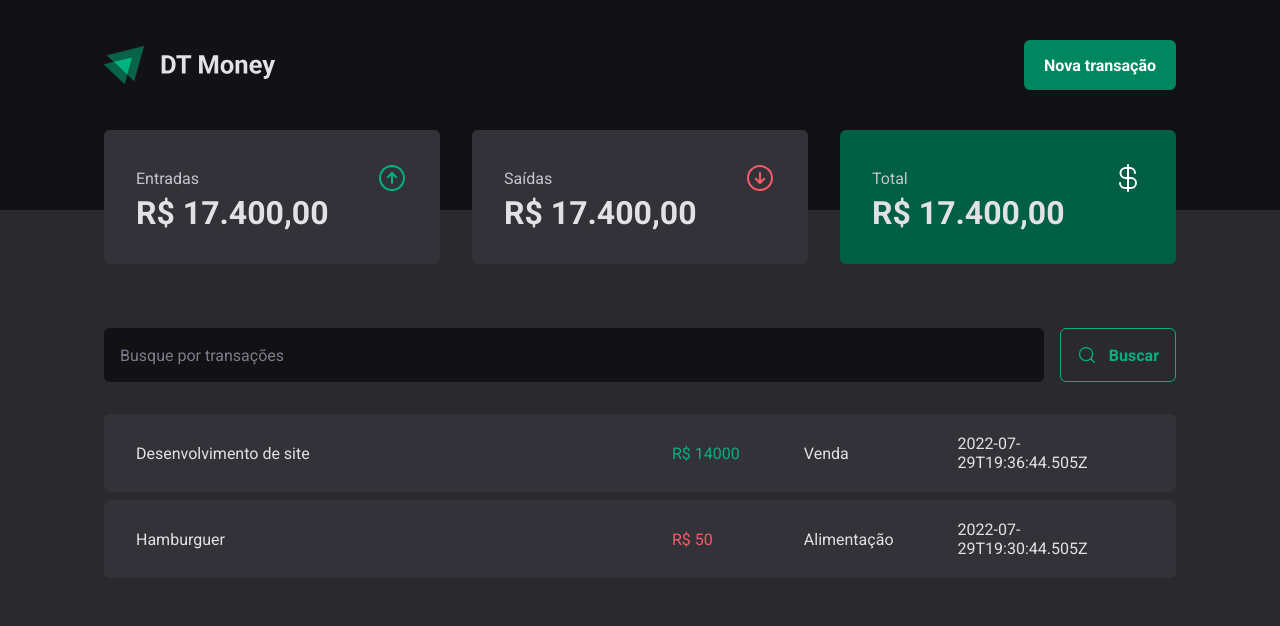
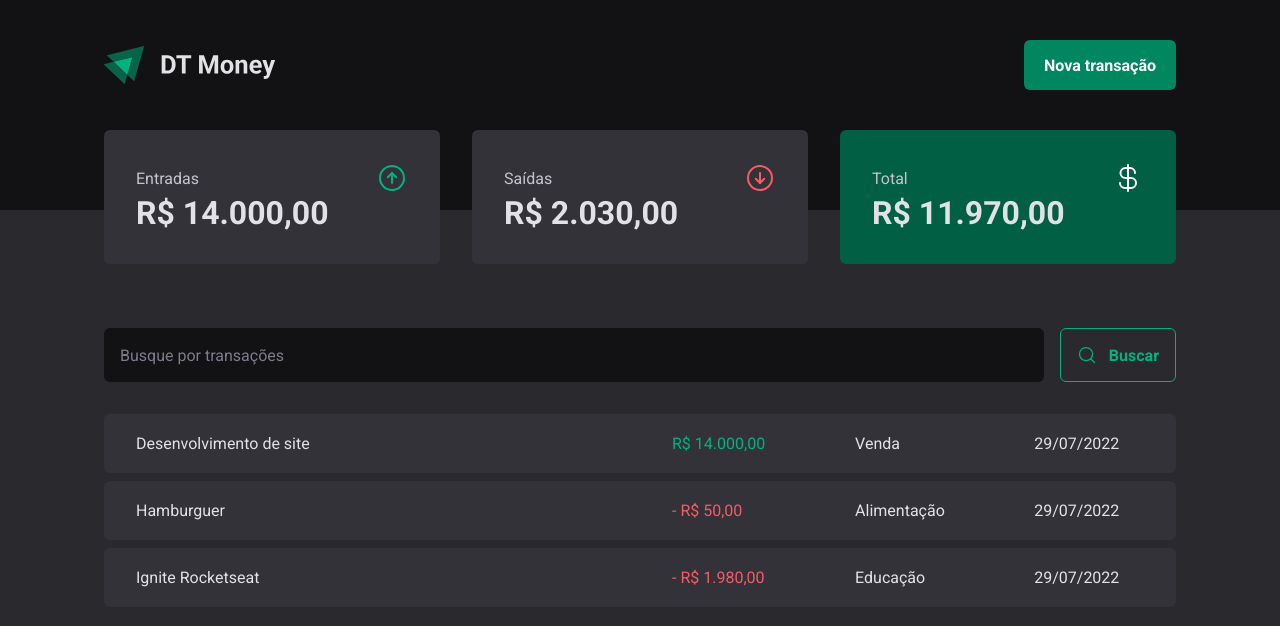
Before and after one commit to navestelar/dt-money, a React (Vite) app: page / in a window 1280 px wide. Shown: the top 626 px of the page. Built offline with nearby package versions, Linux system fonts and the light colour scheme; data requests are answered from the project's data file.

Commit message:
refact: summary calc

```diff
--- a/server.json
+++ b/server.json
@@ -15,6 +15,14 @@
       "category": "Alimentação",
       "price": 50,
       "createdAt": "2022-07-29T19:30:44.505Z"
+    },
+    {
+      "id": 3,
+      "description": "Ignite Rocketseat",
+      "type": "outcome",
+      "category": "Educação",
+      "price": 1980,
+      "createdAt": "2022-07-29T19:24:44.505Z"
     }
   ]
 }
--- a/src/components/Summary/index.tsx
+++ b/src/components/Summary/index.tsx
@@ -1,10 +1,10 @@
 import { ArrowCircleDown, ArrowCircleUp, CurrencyDollar } from "phosphor-react";
-import { useContext } from "react";
-import { TransactionsContext } from "../../contexts/TransactionsContext";
 import { SummaryContainer, SummaryCard } from "./styles";
+import {priceFormatter} from "../../utils/formatter.ts";
+import {useSummary} from "../../hooks/useSummary.ts";
 
 export function Summary() {
-  const { transactions } = useContext(TransactionsContext)
+  const summary = useSummary();
 
   return (
     <SummaryContainer>
@@ -14,7 +14,7 @@
           <ArrowCircleUp size={32} color="#00b37e" />
         </header>
 
-        <strong>R$ 17.400,00</strong>
+        <strong>{priceFormatter.format(summary.income)}</strong>
       </SummaryCard>
 
       <SummaryCard>
@@ -23,7 +23,7 @@
           <ArrowCircleDown size={32} color="#f75a68" />
         </header>
 
-        <strong>R$ 17.400,00</strong>
+        <strong>{priceFormatter.format(summary.outcome)}</strong>
       </SummaryCard>
 
       <SummaryCard variant="green">
@@ -32,7 +32,7 @@
           <CurrencyDollar size={32} color="#fff" />
         </header>
 
-        <strong>R$ 17.400,00</strong>
+        <strong>{priceFormatter.format(summary.total)}</strong>
       </SummaryCard>
     </SummaryContainer>
   )
--- /dev/null
+++ b/src/hooks/useSummary.ts
@@ -0,0 +1,26 @@
+import { useContext } from 'react';
+import { TransactionsContext } from '../contexts/TransactionsContext'
+
+export function useSummary() {
+  const { transactions } = useContext(TransactionsContext);
+
+  const summary = transactions.reduce(
+      (acc, transaction) => {
+        if (transaction.type === 'income') {
+          acc.income += transaction.price;
+          acc.total += transaction.price;
+        } else {
+          acc.outcome += transaction.price;
+          acc.total -= transaction.price;
+        }
+        return acc;
+      },
+      {
+        income: 0,
+        outcome: 0,
+        total: 0,
+      },
+  );
+
+  return summary;
+}
--- a/src/pages/transactions/index.tsx
+++ b/src/pages/transactions/index.tsx
@@ -4,6 +4,7 @@
 import { SearchForm } from "./components/SearchForm";
 import { PriceHighlight, TransactionsContainer, TransactionsTable } from "./styles";
 import { TransactionsContext } from "../../contexts/TransactionsContext";
+import {dateFormatter, priceFormatter} from "../../utils/formatter.ts";
 
 export function Transactions() {
   const { transactions } = useContext(TransactionsContext)
@@ -23,14 +24,16 @@
                   <td width="50%">{ transaction.description }</td>
                   <td>
                     <PriceHighlight variant={transaction.type}>
-                      R$ { transaction.price }
+                      {transaction.type === 'outcome' && '- '}
+                      {priceFormatter.format(transaction.price)}
                     </PriceHighlight>
                   </td>
                   <td>{ transaction.category }</td>
-                  <td>{ transaction.createdAt }</td>
+                  <td>{dateFormatter.format(new Date(transaction.createdAt))}</td>
                 </tr>
               )
             })}
+
           </tbody>
         </TransactionsTable>
       </TransactionsContainer>
--- /dev/null
+++ b/src/utils/formatter.ts
@@ -0,0 +1,6 @@
+export const dateFormatter = new Intl.DateTimeFormat('pt-BR');
+
+export const priceFormatter = new Intl.NumberFormat('pt-BR', {
+  style: 'currency',
+  currency: 'BRL',
+});
```
